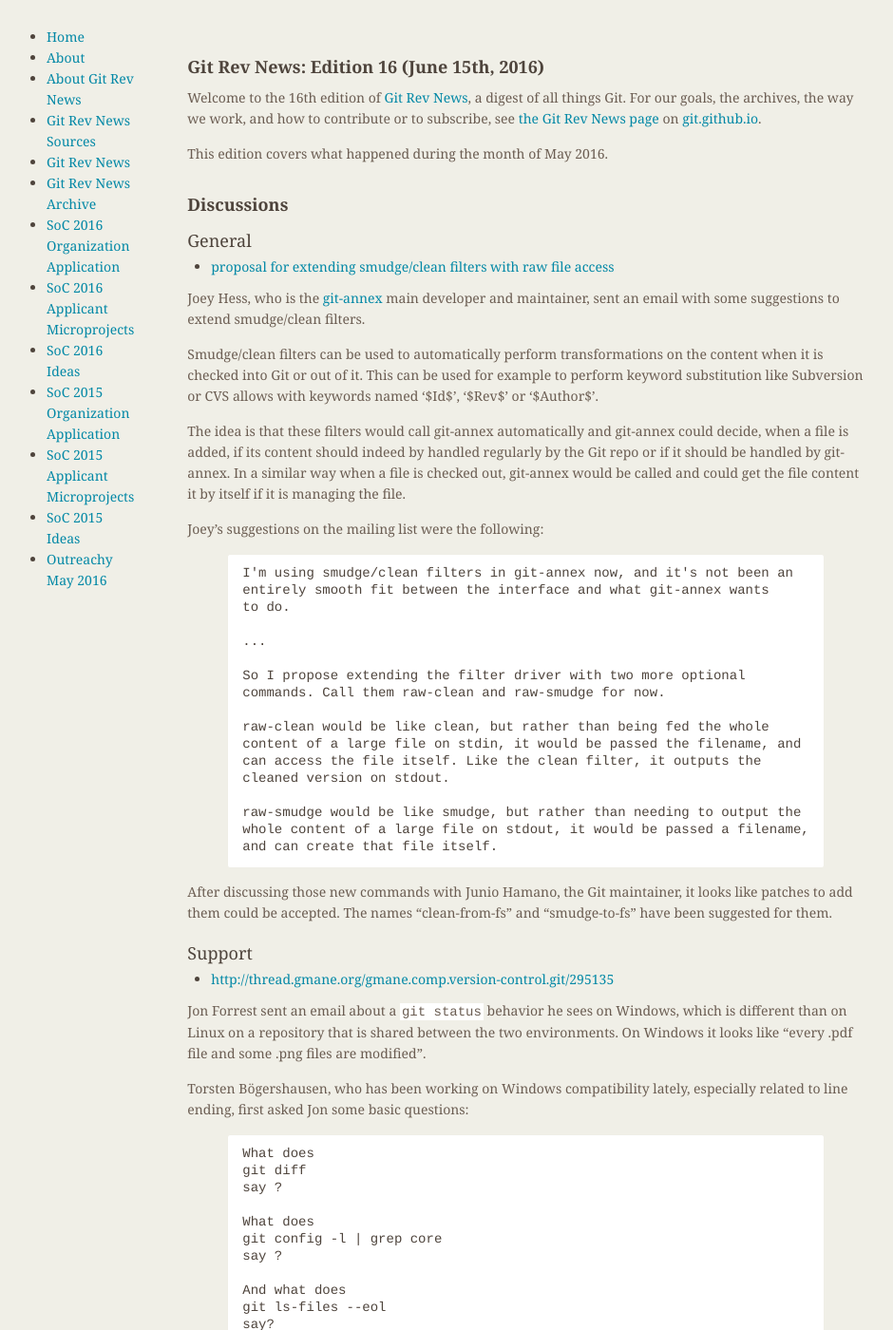
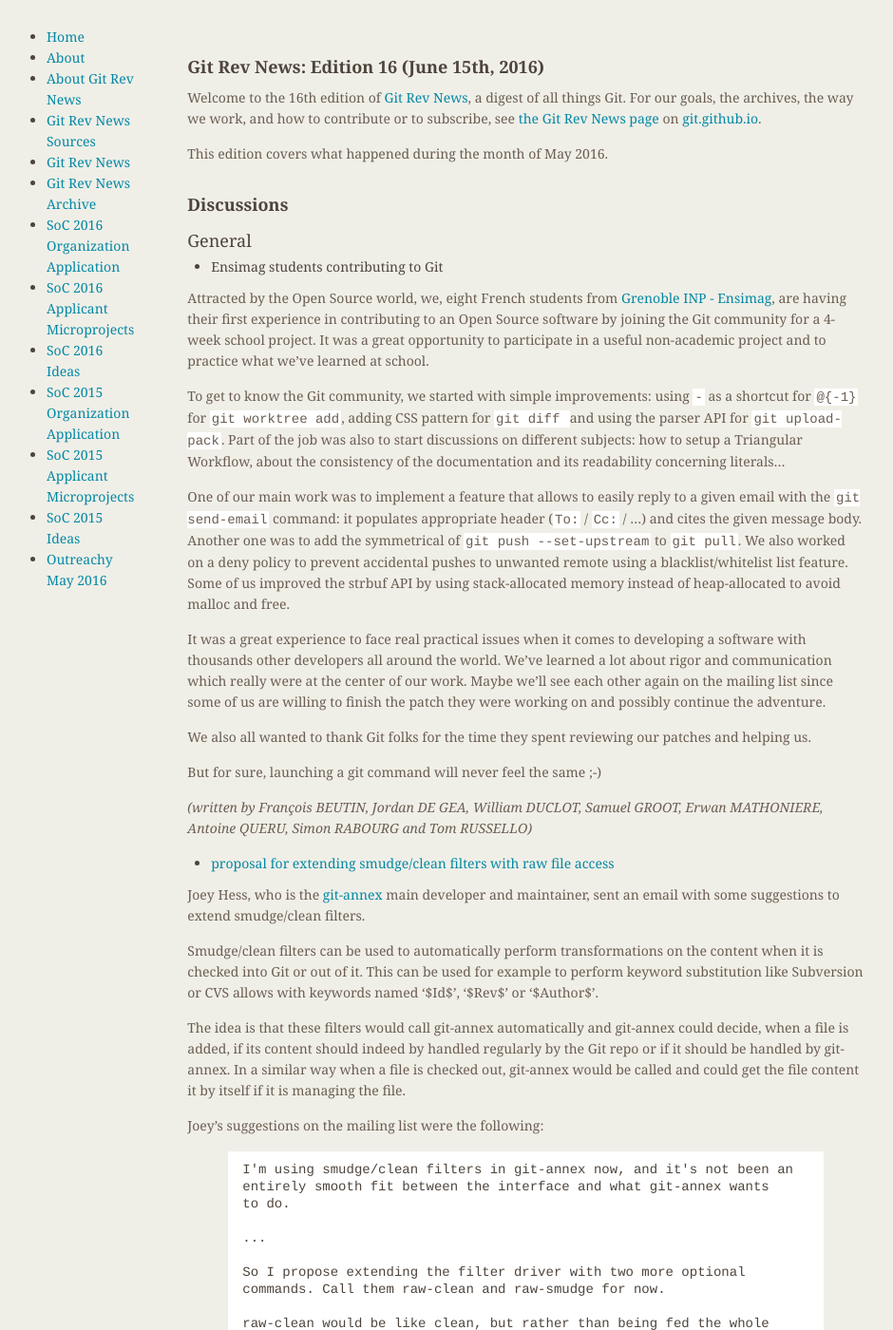
Before and after one commit to git/git.github.io, a Jekyll site: the page built from rev_news/drafts/edition-16.md, in a window 1280 px wide and 1400 px high. Shown: the whole window at 95% size, without its empty margins (174-1114 px from the left). Built offline with Jekyll 4.4.1, drawn with Linux system fonts in a browser that asks for light colours.

Commit message:
Ensimag contributing to git
Like in 2015 (https://git.github.io/rev_news/2015/07/08/edition-5/),
students from engineering school Ensimag contributed to Git.  This is
a small article to thank the community and to show what we did during
these 4 weeks.

```diff
--- a/rev_news/drafts/edition-16.md
+++ b/rev_news/drafts/edition-16.md
@@ -18,6 +18,22 @@
 ## Discussions
 
 ### General
+
+* Ensimag students contributing to Git
+
+Attracted by the Open Source world, we, eight French students from [Grenoble INP - Ensimag](http://ensimag.grenoble-inp.fr), are having their first experience in contributing to an Open Source software by joining the Git community for a 4-week school project. It was a great opportunity to participate in a useful non-academic project and to practice what we’ve learned at school.
+
+To get to know the Git community, we started with simple improvements: using `-` as a shortcut for `@{-1}` for `git worktree add`, adding CSS pattern for `git diff ` and using the parser API for `git  upload-pack`. Part of the job was also to start discussions on different subjects: how to setup a Triangular Workflow, about the consistency of the documentation and its readability concerning literals...
+
+One of our main work was to implement a feature that allows to easily reply to a given email with the `git send-email` command: it populates appropriate header (`To:` / `Cc:` / …) and cites the given message body. Another one was to add the symmetrical of `git push --set-upstream` to `git pull`. We also worked on a deny policy to prevent accidental pushes to unwanted remote using a blacklist/whitelist list feature. Some of us improved the strbuf API by using stack-allocated memory instead of heap-allocated to avoid malloc and free.
+
+It was a great experience to face real practical issues when it comes to developing a software with thousands other developers all around the world. We’ve learned a lot about rigor and communication which really were at the center of our work. Maybe we’ll see each other again on the mailing list since some of us are willing to finish the patch they were working on and possibly continue the adventure.
+
+We also all wanted to thank Git folks for the time they spent reviewing our patches and helping us.
+
+But for sure, launching a git command will never feel the same ;-)
+
+*(written by François BEUTIN, Jordan DE GEA, William DUCLOT, Samuel GROOT, Erwan MATHONIERE, Antoine QUERU, Simon RABOURG and Tom RUSSELLO)*
 
 * [proposal for extending smudge/clean filters with raw file access](http://thread.gmane.org/gmane.comp.version-control.git/294425)
 
```
